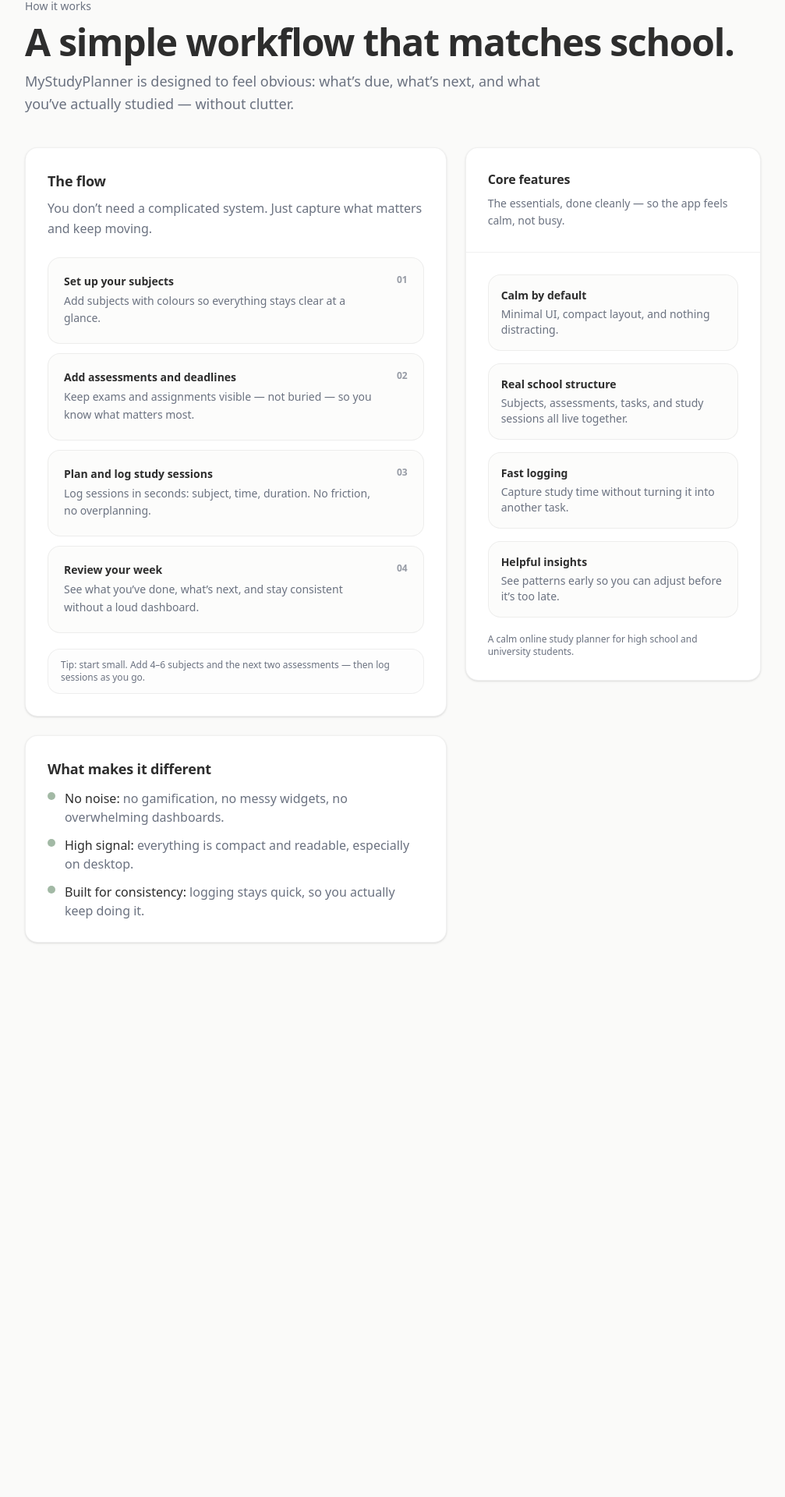
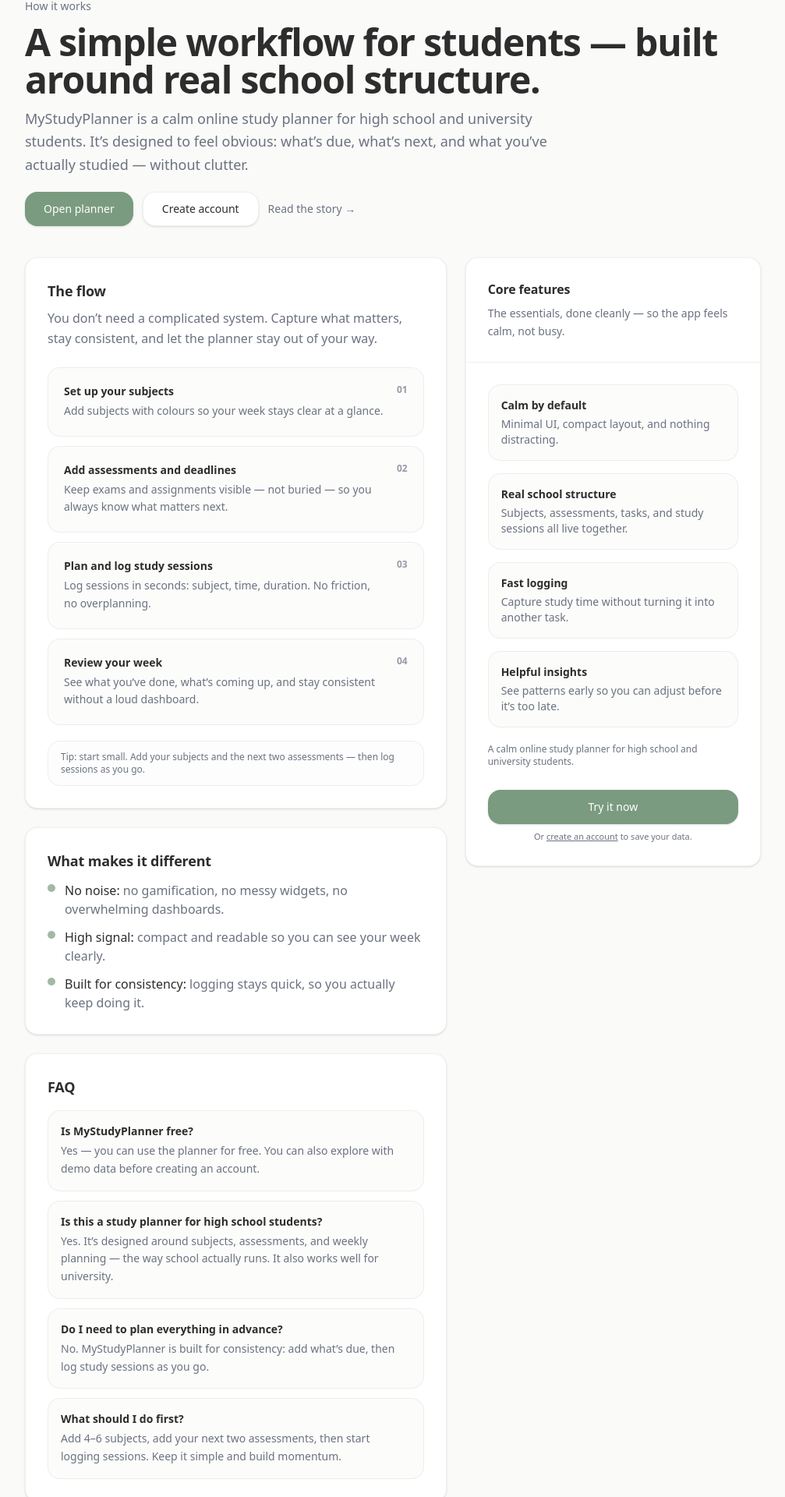
Before and after one commit to kaicrotty88/MyStudyPlanner, a Next.js app: page /how-it-works in a window 1280 px wide. Shown: the part 58-1978 px from the top of the page at 78% size, without its empty margins (136-1143 px from the left). Before the commit the page ends 1323 px from the top, so only its background shows below. Built offline with nearby package versions, Linux system fonts and the light colour scheme.

Commit message:
how it works page v3

```diff
--- a/app/how-it-works/page.tsx
+++ b/app/how-it-works/page.tsx
@@ -1,8 +1,26 @@
-export const metadata = {
+import type { Metadata } from "next";
+import Link from "next/link";
+
+export const metadata: Metadata = {
+  metadataBase: new URL("https://mystudyplanner.co"),
   title: "How it works | MyStudyPlanner",
   description:
-    "How MyStudyPlanner works: set up subjects, add assessments, plan study sessions, and track progress in a calm, minimal way.",
+    "How MyStudyPlanner works: set up subjects, add assessments, plan study sessions, and track progress in a calm, minimal online study planner for students.",
   alternates: { canonical: "/how-it-works" },
+  openGraph: {
+    title: "How it works | MyStudyPlanner",
+    description:
+      "Set up subjects, add assessments, plan study sessions, and track progress — in a calm, minimal online study planner for students.",
+    url: "/how-it-works",
+    siteName: "MyStudyPlanner",
+    type: "website",
+  },
+  twitter: {
+    card: "summary_large_image",
+    title: "How it works | MyStudyPlanner",
+    description:
+      "A calm, minimal online study planner for high school and university students.",
+  },
 };
 
 export default function HowItWorksPage() {
@@ -10,12 +28,12 @@ export default function HowItWorksPage() {
     {
       k: "01",
       title: "Set up your subjects",
-      desc: "Add subjects with colours so everything stays clear at a glance.",
+      desc: "Add subjects with colours so your week stays clear at a glance.",
     },
     {
       k: "02",
       title: "Add assessments and deadlines",
-      desc: "Keep exams and assignments visible — not buried — so you know what matters most.",
+      desc: "Keep exams and assignments visible — not buried — so you always know what matters next.",
     },
     {
       k: "03",
@@ -25,7 +43,7 @@ export default function HowItWorksPage() {
     {
       k: "04",
       title: "Review your week",
-      desc: "See what you’ve done, what’s next, and stay consistent without a loud dashboard.",
+      desc: "See what you’ve done, what’s coming up, and stay consistent without a loud dashboard.",
     },
   ];
 
@@ -48,18 +66,58 @@ export default function HowItWorksPage() {
     },
   ];
 
+  const faqs = [
+    {
+      q: "Is MyStudyPlanner free?",
+      a: "Yes — you can use the planner for free. You can also explore with demo data before creating an account.",
+    },
+    {
+      q: "Is this a study planner for high school students?",
+      a: "Yes. It’s designed around subjects, assessments, and weekly planning — the way school actually runs. It also works well for university.",
+    },
+    {
+      q: "Do I need to plan everything in advance?",
+      a: "No. MyStudyPlanner is built for consistency: add what’s due, then log study sessions as you go.",
+    },
+    {
+      q: "What should I do first?",
+      a: "Add 4–6 subjects, add your next two assessments, then start logging sessions. Keep it simple and build momentum.",
+    },
+  ];
+
   return (
     <main className="mx-auto max-w-5xl px-6 md:px-10 py-12 md:py-14">
       {/* Header */}
       <header className="space-y-3">
         <p className="text-sm text-muted-foreground">How it works</p>
         <h1 className="text-4xl md:text-5xl font-semibold tracking-tight text-foreground">
-          A simple workflow that matches school.
+          A simple workflow for students — built around real school structure.
         </h1>
         <p className="max-w-2xl text-base md:text-lg text-muted-foreground leading-relaxed">
-          MyStudyPlanner is designed to feel obvious: what’s due, what’s next, and what you’ve actually
-          studied — without clutter.
+          MyStudyPlanner is a calm online study planner for high school and university students. It’s designed to feel
+          obvious: what’s due, what’s next, and what you’ve actually studied — without clutter.
         </p>
+
+        <div className="pt-2 flex flex-wrap items-center gap-3">
+          <Link
+            href="/demo"
+            className="inline-flex h-11 items-center justify-center rounded-xl bg-primary px-6 text-sm font-medium text-primary-foreground shadow-sm hover:opacity-95 transition"
+          >
+            Open planner
+          </Link>
+          <Link
+            href="/sign-up"
+            className="inline-flex h-11 items-center justify-center rounded-xl border border-border bg-card px-6 text-sm font-medium text-foreground shadow-sm hover:bg-muted/60 transition"
+          >
+            Create account
+          </Link>
+          <Link
+            href="/about"
+            className="text-sm text-muted-foreground hover:text-foreground transition"
+          >
+            Read the story →
+          </Link>
+        </div>
       </header>
 
       {/* Steps */}
@@ -68,7 +126,8 @@ export default function HowItWorksPage() {
           <div className="rounded-2xl border border-border bg-card shadow-sm p-6 md:p-7">
             <h2 className="text-lg font-semibold text-foreground">The flow</h2>
             <p className="mt-2 text-sm md:text-base text-muted-foreground leading-relaxed">
-              You don’t need a complicated system. Just capture what matters and keep moving.
+              You don’t need a complicated system. Capture what matters, stay consistent, and let the planner stay out
+              of your way.
             </p>
 
             <div className="mt-6 space-y-3">
@@ -93,7 +152,7 @@ export default function HowItWorksPage() {
             </div>
 
             <div className="mt-5 rounded-xl border border-border bg-background/40 px-4 py-3 text-xs text-muted-foreground">
-              Tip: start small. Add 4–6 subjects and the next two assessments — then log sessions as you go.
+              Tip: start small. Add your subjects and the next two assessments — then log sessions as you go.
             </div>
           </div>
 
@@ -110,18 +169,31 @@ export default function HowItWorksPage() {
               <li className="flex gap-3">
                 <span className="mt-1 h-2.5 w-2.5 rounded-full bg-primary/70 shrink-0" />
                 <span>
-                  <span className="text-foreground font-medium">High signal:</span> everything is compact and
-                  readable, especially on desktop.
+                  <span className="text-foreground font-medium">High signal:</span> compact and readable so you can
+                  see your week clearly.
                 </span>
               </li>
               <li className="flex gap-3">
                 <span className="mt-1 h-2.5 w-2.5 rounded-full bg-primary/70 shrink-0" />
                 <span>
-                  <span className="text-foreground font-medium">Built for consistency:</span> logging stays quick,
-                  so you actually keep doing it.
+                  <span className="text-foreground font-medium">Built for consistency:</span> logging stays quick, so
+                  you actually keep doing it.
                 </span>
               </li>
             </ul>
+          </div>
+
+          {/* FAQ (SEO booster) */}
+          <div className="rounded-2xl border border-border bg-card shadow-sm p-6 md:p-7">
+            <h2 className="text-lg font-semibold text-foreground">FAQ</h2>
+            <div className="mt-4 space-y-3">
+              {faqs.map((f) => (
+                <div key={f.q} className="rounded-xl border border-border bg-background/60 p-4">
+                  <div className="text-sm font-semibold text-foreground">{f.q}</div>
+                  <div className="mt-1 text-sm text-muted-foreground leading-relaxed">{f.a}</div>
+                </div>
+              ))}
+            </div>
           </div>
         </div>
 
@@ -146,6 +218,19 @@ export default function HowItWorksPage() {
               <div className="pt-1 text-xs text-muted-foreground">
                 A calm online study planner for high school and university students.
               </div>
+
+              <div className="pt-3">
+                <Link
+                  href="/demo"
+                  className="inline-flex w-full h-11 items-center justify-center rounded-xl bg-primary px-6 text-sm font-medium text-primary-foreground shadow-sm hover:opacity-95 transition"
+                >
+                  Try it now
+                </Link>
+                <div className="mt-2 text-center text-[11px] text-muted-foreground">
+                  Or <Link className="underline hover:text-foreground transition" href="/sign-up">create an account</Link>{" "}
+                  to save your data.
+                </div>
+              </div>
             </div>
           </div>
         </aside>
```
